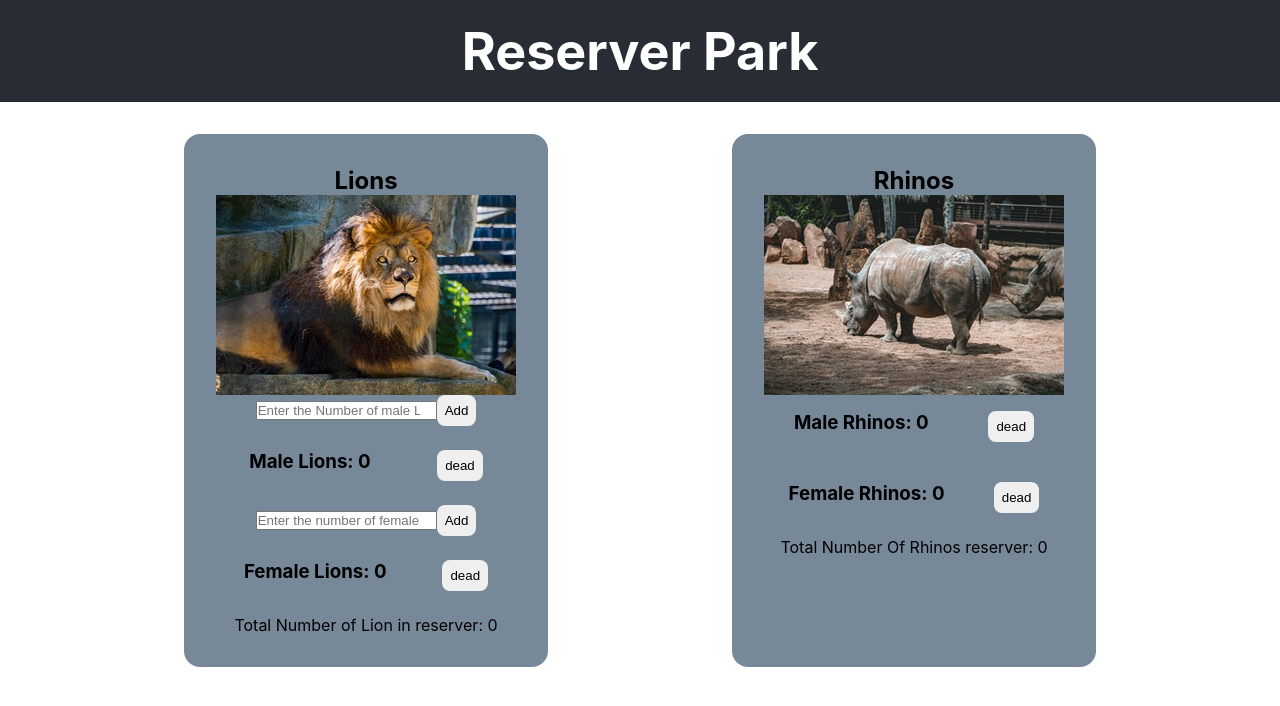
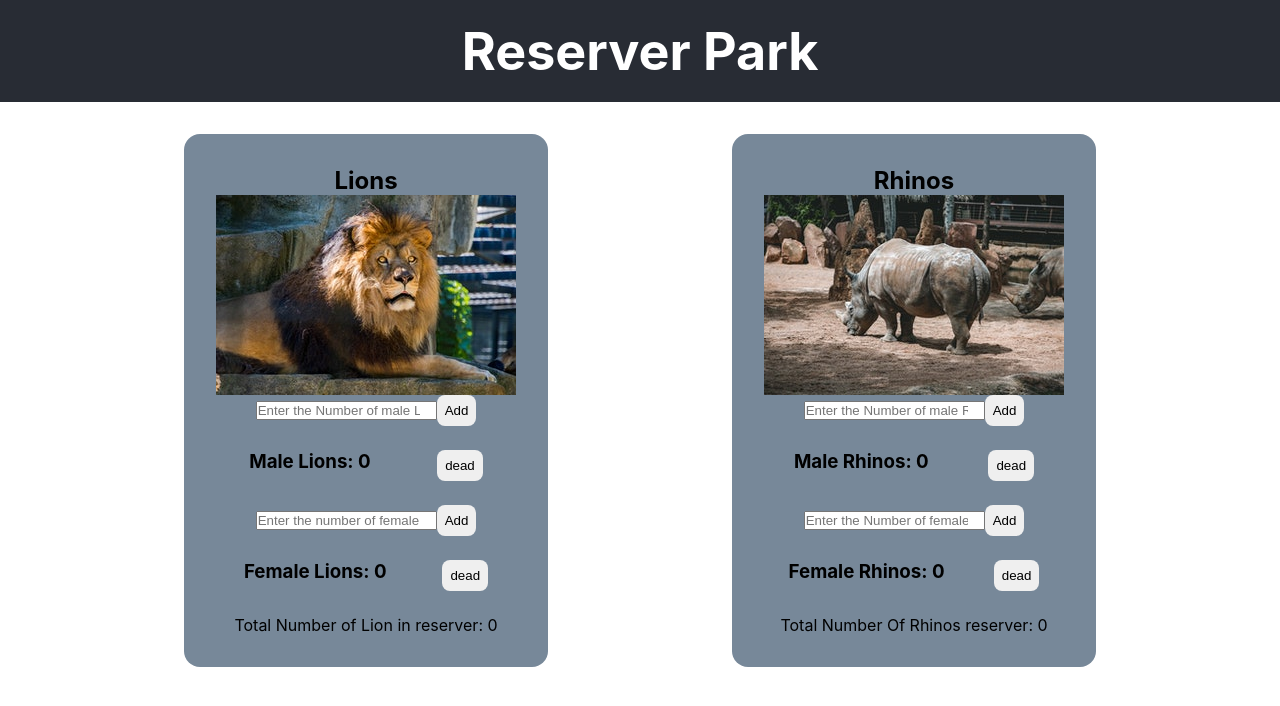
Before and after one commit to skosana721/Moral-Activities, a React (Create React App) app in the folder reserve-park/: page / in a window 1280 px wide. Shown: the top 706 px of the page. Built offline with nearby package versions, Linux system fonts and the light colour scheme.

Commit message:
created two form with inputs which have button with type submit

```diff
--- a/reserve-park/src/component/Rhinos.js
+++ b/reserve-park/src/component/Rhinos.js
@@ -27,10 +27,26 @@ function Rhinos() {
     <div className="rhino-section">
       <h2>Rhinos</h2>
       <img src={rhinoImg} alt="" />
+      <form>
+        <input
+          type="number"
+          name="male"
+          placeholder="Enter the Number of male Rhinos"
+        />
+        <button type="submit">Add</button>
+      </form>
       <div className="male">
         <h3>Male Rhinos: {rhino.maleRhinos}</h3>
         <button onClick={decrementMaleNumber}>dead</button>
       </div>
+      <form>
+        <input
+          type="number"
+          name="male"
+          placeholder="Enter the Number of female Rhinos"
+        />
+        <button type="submit">Add</button>
+      </form>
       <div className="female">
         <h3>Female Rhinos: {rhino.femaleRhinos}</h3>
         <button onClick={decrementFemaleNumber}>dead</button>
```
